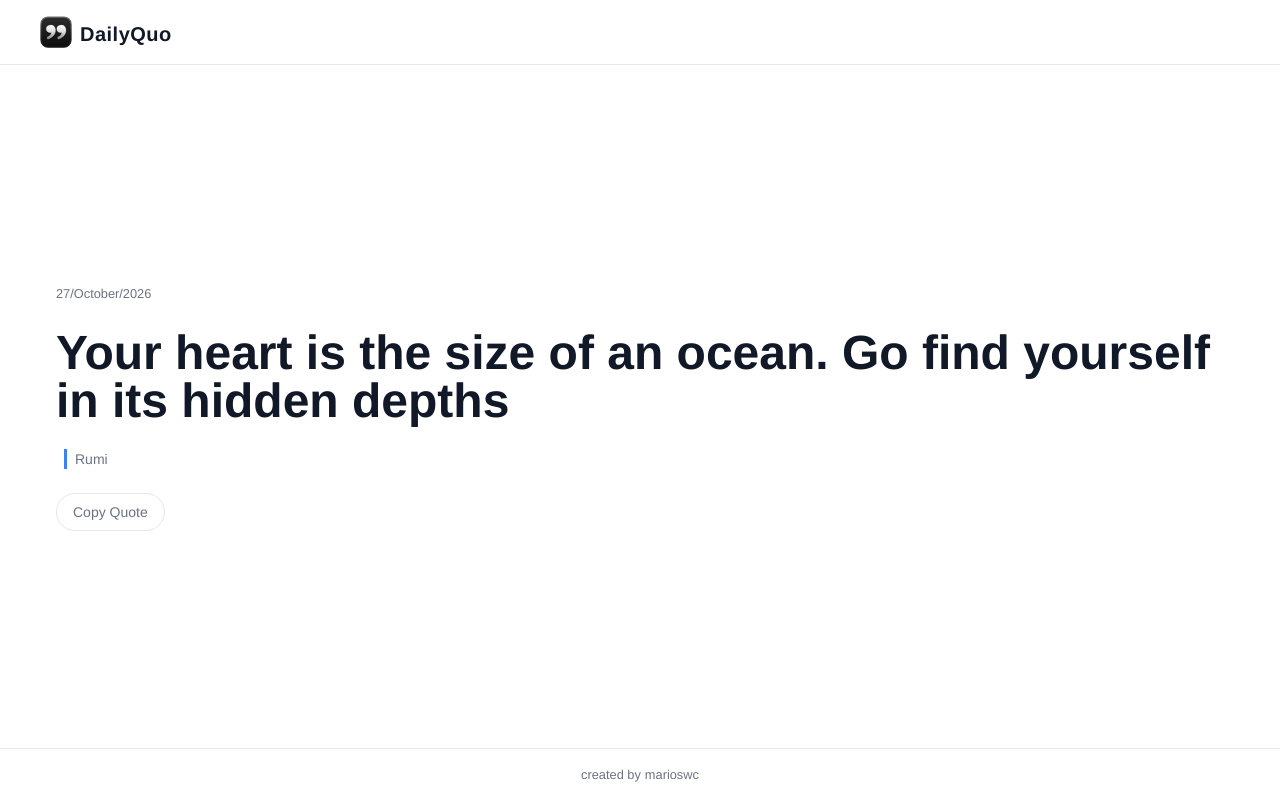
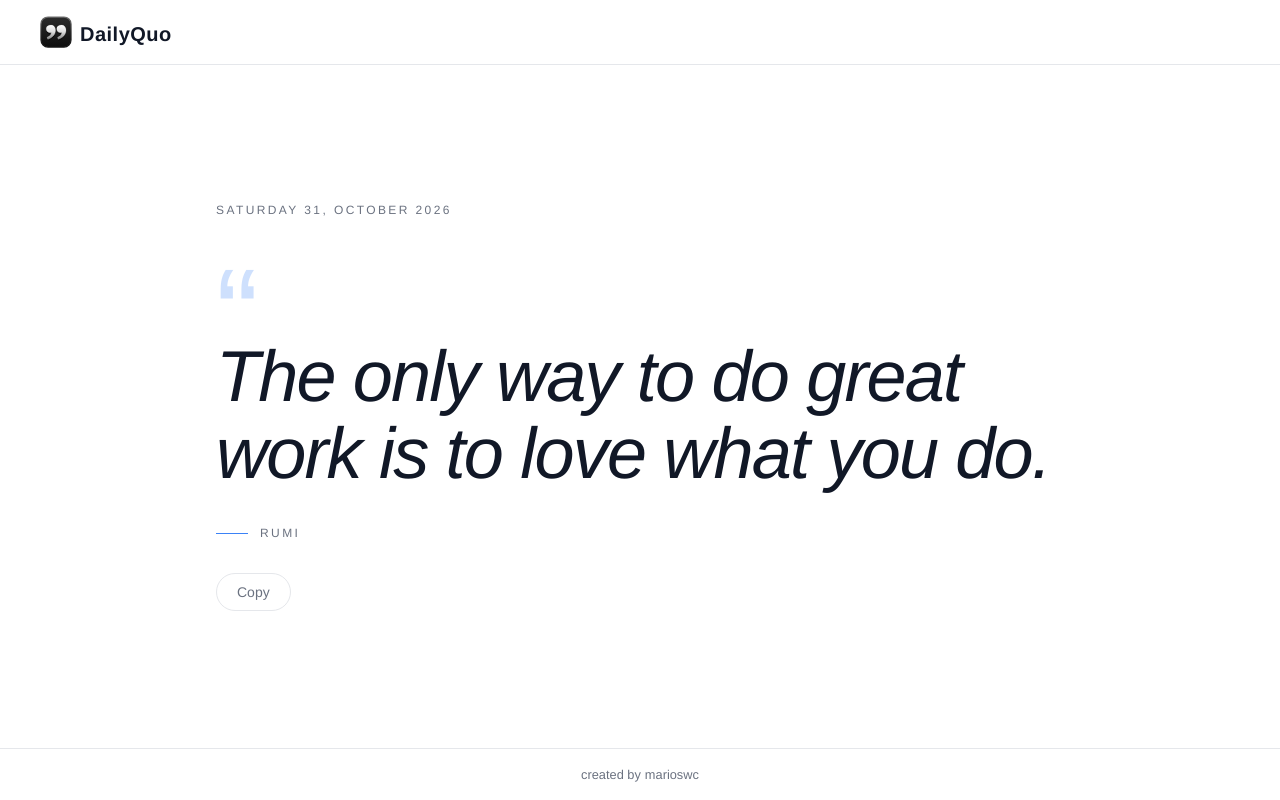
Before and after one commit to marioswc/dailyquo, a React (Vite) app: page / in a window 1280 px wide. Built offline with nearby package versions, Linux system fonts and the light colour scheme.

Commit message:
refactor(quotes): enhance layout and styling for improved quote display

```diff
--- a/src/components/Main.jsx
+++ b/src/components/Main.jsx
@@ -1,28 +1,34 @@
+import { useState, useEffect } from "react";
+import { getQuotes } from "../utils/quotes";
+
 function Main() {
   return (
     <>
       <main className="grid place-items-center px-2">
-        <section>
-          <article className="max-w-300 w-full mx-auto flex flex-col items-start gap-6 p-4">
+        <section className="flex items-center">
+          <article className="max-w-4xl w-full mx-auto flex flex-col items-start gap-8 px-6 py-16 motion-safe:animate-fade-up">
+            <time className="text-xs uppercase tracking-[0.2em] text-text-muted">
+              Saturday 31, October 2026
+            </time>
             <div>
-              <small>27/October/2026</small>
-            </div>
-            <div>
-              <h1 className="sm:text-5xl text-4xl sm:leading-12 leading-10 font-extrabold">
-                Your heart is the size of an ocean. Go find yourself in its
-                hidden depths
+              <span
+                aria-hidden="true"
+                className="block text-8xl sm:text-9xl leading-none text-primary/25 select-none -mb-6 sm:-mb-10">
+                “
+              </span>
+              <h1 className=" italic font-normal text-4xl sm:text-6xl lg:text-7xl leading-[1.08] tracking-tight text-balance">
+                The only way to do great work is to love what you do.
               </h1>
             </div>
-            <div className="px-2">
-              <p className="text-sm border-l-3 border-primary pl-2 font-medium w-full">
-                Rumi
-              </p>
-            </div>
-            <div>
-              <button className="text-sm capitalize bg-bg border border-line text-text-muted px-4 py-2 rounded-full cursor-pointer hover:border-primary hover:text-primary transition-all duration-300">
-                Copy quote
-              </button>
-            </div>
+            <p className="flex items-center gap-3 text-xs uppercase tracking-[0.2em] font-medium">
+              <span aria-hidden="true" className="h-px w-8 bg-primary" />
+              Rumi
+            </p>
+            <button
+              aria-live="polite"
+              className="text-sm bg-bg border border-line text-text-muted px-5 py-2 rounded-full cursor-pointer hover:border-primary hover:text-primary transition-all duration-300">
+              Copy
+            </button>
           </article>
         </section>
       </main>
```
